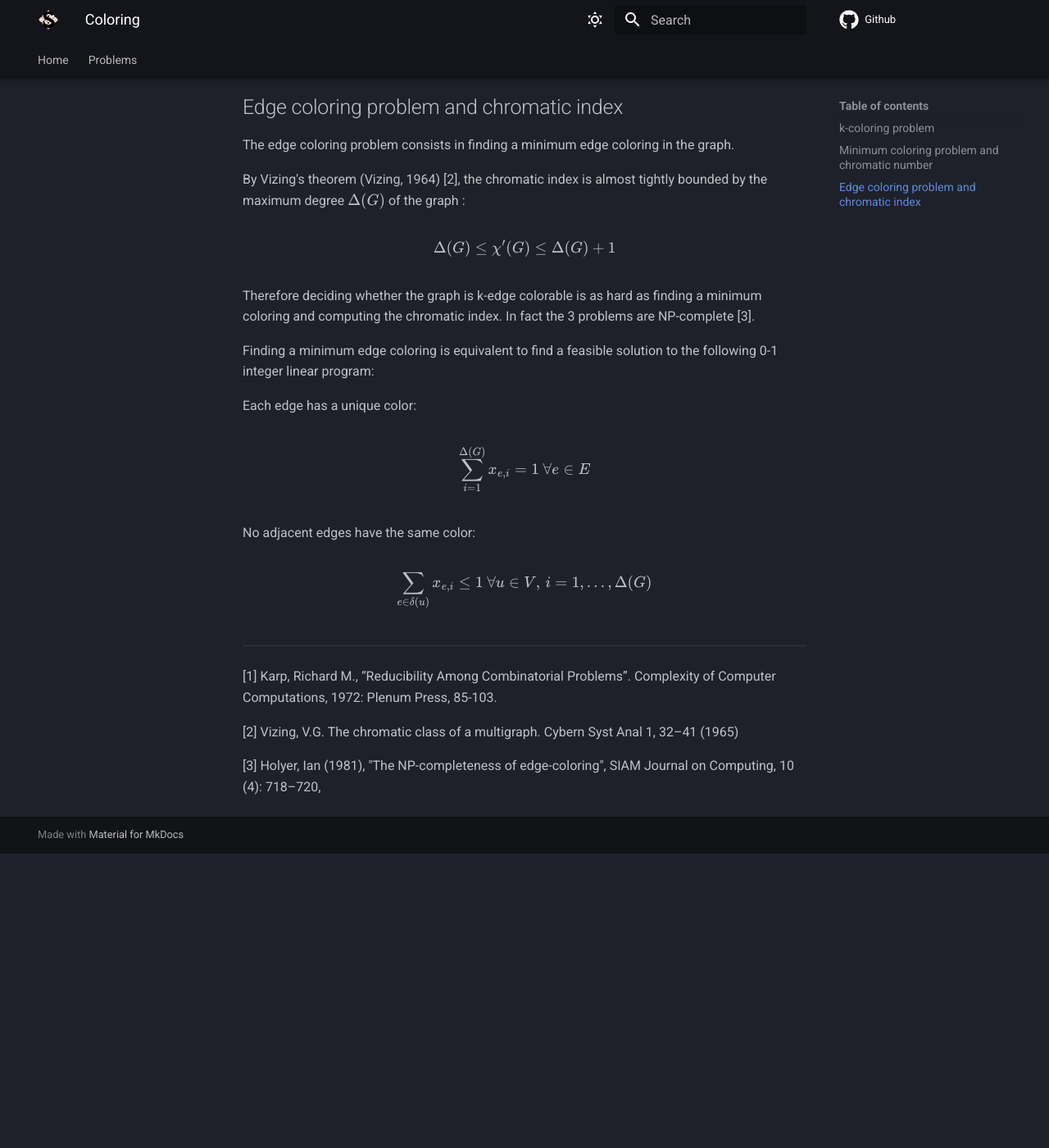
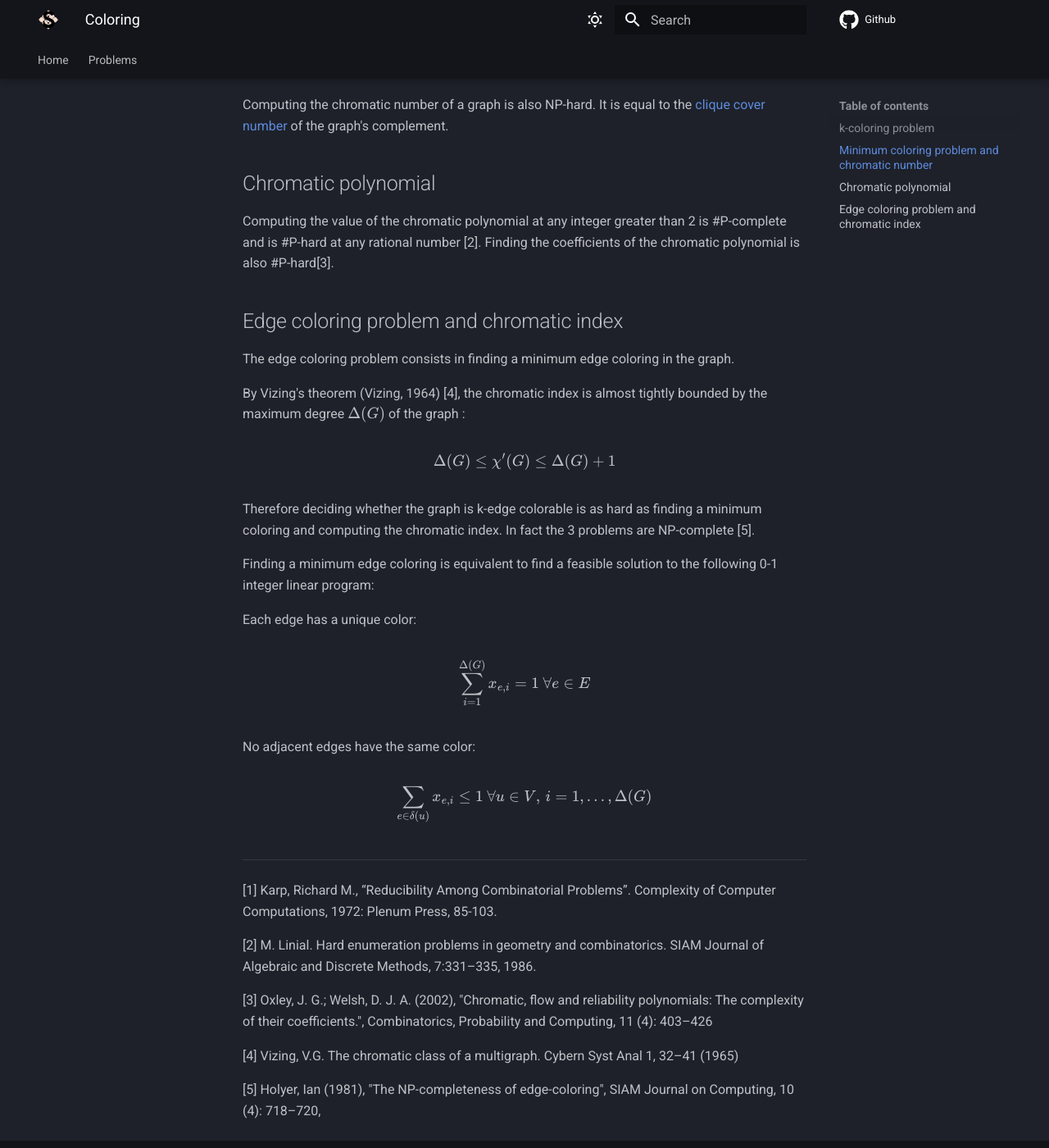
Before and after one commit to agilot/satapps, an MkDocs documentation site: the page built from docs/docs/problems/coloring.md, in a window 1280 px wide and 1400 px high, scrolled down 1565 px. Shown: the whole window at 82% size. Built offline with MkDocs 1.6.1 and Material for MkDocs 9.7.7, drawn with Linux system fonts in a browser that asks for light colours; comment, search, counter and statistics services are not loaded; before the commit the page ends 2606 px from its top, so only the background shows below that; some of the changed text lies outside the part shown.

Commit message:
Biggest commit ever

```diff
--- a/docs/docs/problems/coloring.md
+++ b/docs/docs/problems/coloring.md
@@ -3,6 +3,8 @@
 Given a graph $G = (V, E)$, a __vertex coloring__ is an assignment such that no two adjacent vertices are of the same color. This is equivalent to partionning $V$ into [independent sets](../indset).
 
 A vertex coloring that minimizes the number of colors needed for a given graph G is known as a __minimum vertex coloring__ of G. The minimum number of colors itself is called the __chromatic number__, denoted $\chi(G)$.
+
+The __chromatic polynomial__ of a graph is the polynomial that associates to each value $k$ the number of possible k-colorings in the graph. It is often denoted $P(G, k)$ or $\chi_G(k)$.
 
 An __edge coloring__ is an assignment such that no two adjacent edges are of the same color. This is equivalent to partionning $V$ into disjoint matchings.
 
@@ -12,7 +14,7 @@ An edge coloring that minimizes the number of colors needed for a given graph G
 ## k-coloring problem
 
 
-The k-coloring problem consists in deciding whether a graph, given a natural integer $k$, admits a k-coloring. This problem has been proven to be NP-complete (Karp, 1972) [1]. The search version of the problem consists in finding such an assignement.
+The k-coloring problem consists in deciding whether a graph, given a natural integer $k$, admits a k-coloring. This problem has been proven to be NP-complete (Karp, 1972) [1]. The search version of the problem consists in finding such an assignement. The enumeration version of the problem consists in determining the value of the chromatic polynomial of the graph in $k$.
 
 Finding a k-coloring is equivalent to find a feasible solution to this 0-1 integer linear program:
 
@@ -43,15 +45,19 @@ Finding a minimum coloring is equivalent to finding a [maximum clique cover](../
 
 Computing the chromatic number of a graph is also NP-hard. It is equal to the [clique cover number](../clique#maximum-clique-cover-problem-and-clique-cover-number) of the graph's complement.
 
+## Chromatic polynomial
+
+Computing the value of the chromatic polynomial at any integer greater than 2 is #P-complete and is #P-hard at any rational number [2]. Finding the coefficients of the chromatic polynomial is also #P-hard[3].
+
 ## Edge coloring problem and chromatic index
 
 The edge coloring problem consists in finding a minimum edge coloring in the graph.
 
-By Vizing's theorem (Vizing, 1964) [2], the chromatic index is almost tightly bounded by the maximum degree $\Delta(G)$ of the graph :
+By Vizing's theorem (Vizing, 1964) [4], the chromatic index is almost tightly bounded by the maximum degree $\Delta(G)$ of the graph :
 
 $$\Delta(G) \leq \chi'(G) \leq \Delta(G) + 1$$
 
-Therefore deciding whether the graph is k-edge colorable is as hard as finding a minimum coloring and computing the chromatic index. In fact the 3 problems are NP-complete [3].
+Therefore deciding whether the graph is k-edge colorable is as hard as finding a minimum coloring and computing the chromatic index. In fact the 3 problems are NP-complete [5].
 
 Finding a minimum edge coloring is equivalent to find a feasible solution to the following 0-1 integer linear program:
 
@@ -67,9 +73,12 @@ $$\sum_{e \in \delta(u)} x_{e, i} \leq 1 \ \forall u \in V, \, i = 1, ..., \Delt
 ---
 
 
-[1] Karp, Richard M., “Reducibility Among Combinatorial Problems”.
-Complexity of Computer Computations, 1972: Plenum Press, 85-103.
+[1] Karp, Richard M., “Reducibility Among Combinatorial Problems”. Complexity of Computer Computations, 1972: Plenum Press, 85-103.
 
-[2] Vizing, V.G. The chromatic class of a multigraph. Cybern Syst Anal 1, 32–41 (1965)
+[2] M. Linial. Hard enumeration problems in geometry and combinatorics. SIAM Journal of Algebraic and Discrete Methods, 7:331–335, 1986.
 
-[3] Holyer, Ian (1981), "The NP-completeness of edge-coloring", SIAM Journal on Computing, 10 (4): 718–720,
+[3] Oxley, J. G.; Welsh, D. J. A. (2002), "Chromatic, flow and reliability polynomials: The complexity of their coefficients.", Combinatorics, Probability and Computing, 11 (4): 403–426
+
+[4] Vizing, V.G. The chromatic class of a multigraph. Cybern Syst Anal 1, 32–41 (1965)
+
+[5] Holyer, Ian (1981), "The NP-completeness of edge-coloring", SIAM Journal on Computing, 10 (4): 718–720,
```
Also changed, not shown: docs/docs/problems.md (+1 -0 lines), 15 other files.
